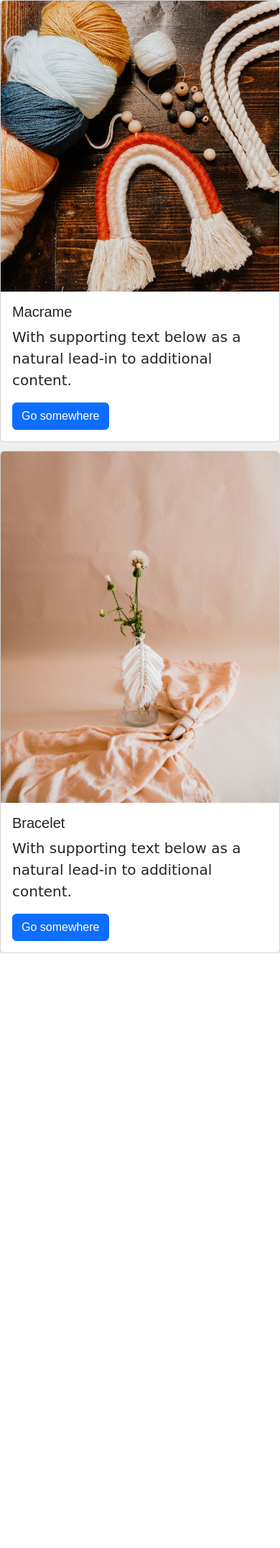
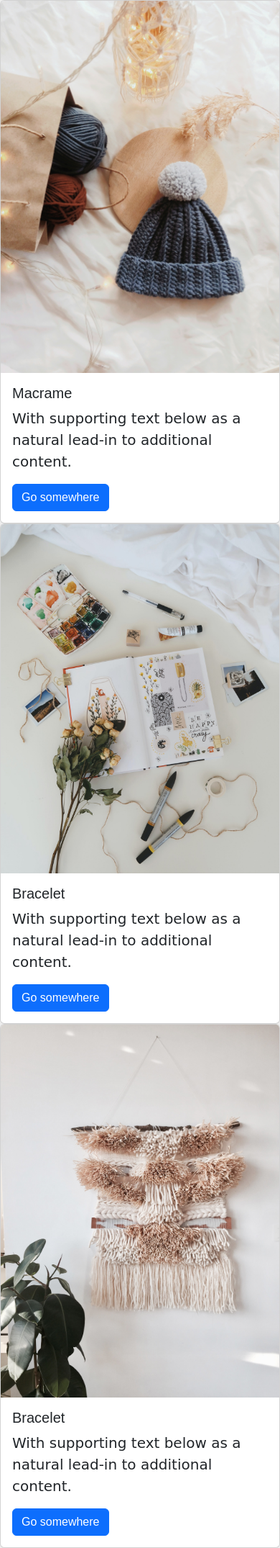
Before and after one commit to Khant-haythi/ArtisanCS50, a Flask app: page /blog in a window 390 px wide. Shown: the part 86-2236 px from the top of the page at 72% size. Before the commit the page ends 1410 px from the top, so only its background shows below. Run offline with Flask 2, Linux system fonts and the light colour scheme.

Commit message:
created createpost.html to upload image and adding new route(/createpost) in routes.py

```diff
--- a/Artisan/__init__.py
+++ b/Artisan/__init__.py
@@ -2,11 +2,14 @@
 from flask_sqlalchemy import SQLAlchemy
 from flask_login import LoginManager
 from flask_bcrypt import Bcrypt
+import os
+
 # create the app
 app = Flask(__name__)
 # configure the SQLite database, relative to the app instance folder
 app.config["SQLALCHEMY_DATABASE_URI"] = "sqlite:///RegisterInfo.db"
 app.config["SECRET_KEY"]  = 'c732e0a78014a029460243fd'
+app.config['UPLOAD_FOLDER'] = "static/image/"
 db = SQLAlchemy(app)
 # initialize the app with the extension
 app.app_context().push()
--- a/Artisan/routes.py
+++ b/Artisan/routes.py
@@ -6,6 +6,7 @@
 from werkzeug.security import check_password_hash, generate_password_hash
 from flask_login import login_user
 from Artisan.__init__ import LoginManager
+import os
 
 @app.route('/')
 def homepage():
@@ -62,3 +63,17 @@
 def blog():
     "Crochet Page "
     return render_template('blog.html')
+
+@app.route('/createpost',methods=["GET", "POST"])
+def Create():
+    "Place to create posts for user "
+    if request.method=='POST':
+        upload_image=request.files['upload_image']
+
+        if upload_image.filename != '':
+            filepath=os.path.join(app.config['UPLOAD_FOLDER'],upload_image.filename)
+            print(filepath)
+            upload_image.save(filepath)
+            return render_template('creatpost.html',path=filepath)
+            flash(f'Image Upload Successfully',category='info')
+    return render_template('createpost.html')
--- a/Artisan/static/styles.css
+++ b/Artisan/static/styles.css
@@ -183,3 +183,9 @@
 .titlepad{
   margin-left : 93px;
 }
+
+
+.ratio{
+  width:300px;
+  height:300px;
+}
--- a/Artisan/templates/blog.html
+++ b/Artisan/templates/blog.html
@@ -7,18 +7,21 @@
 {% block main %}
 
         <div class="card-group">
-            <div class="card">
-            <img src="/static/image/rainbow.jpg" class="card-img-top" alt="...">
+            <div class="row">
+            <div class="col-sm-4">
+            <div class="card" >
+            <img src="/static/image/Hat.jpg" class="card-img-top" alt="...">
                 <div class="card-body">
                     <h5 class="card-title">Macrame</h5>
                     <p class="card-text">With supporting text below as a natural lead-in to additional content.</p>
                     <a href="#" class="btn btn-primary">Go somewhere</a>
                 </div>
             </div>
+            </div>
 
-
-            <div class="card">
-            <img src="/static/image/macrame.jpg" class="card-img-top" alt="...">
+            <div class="col-sm-4">
+            <div class="card" >
+            <img src="/static/image/flower.jpg" class="card-img-top" alt="...">
                 <div class="card-body">
                     <h5 class="card-title">Bracelet</h5>
                     <p class="card-text">With supporting text below as a natural lead-in to additional content.</p>
@@ -27,4 +30,17 @@
             </div>
         </div>
 
+        <div class="col-sm-4">
+            <div class="card" >
+            <img src="/static/image/wallMacrame.jpg" class="card-img-top" alt="...">
+                <div class="card-body">
+                    <h5 class="card-title">Bracelet</h5>
+                    <p class="card-text">With supporting text below as a natural lead-in to additional content.</p>
+                    <a href="#" class="btn btn-primary">Go somewhere</a>
+                </div>
+            </div>
+        </div>
+    </div>
+</div>
+
 {% endblock %}
```
Also changed, not shown: Artisan/model.py (+9 -0 lines), Artisan/templates/createpost.html (added, +34 -0 lines), Artisan/static/image/flower.jpg (added), Artisan/static/image/wallMacrame.jpg (added), Artisan/static/image/yarn.jpg (added).
